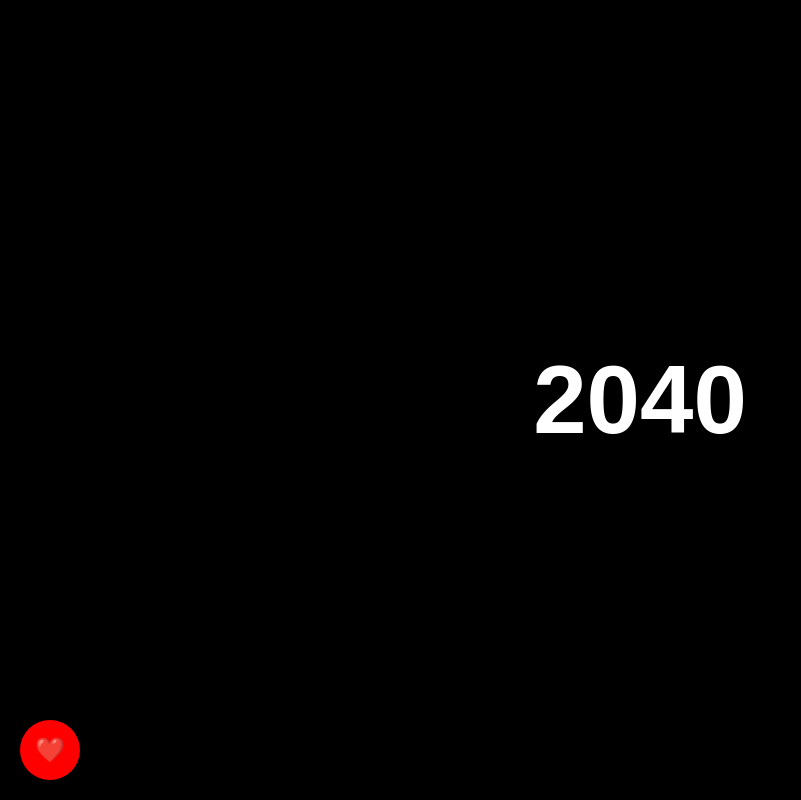
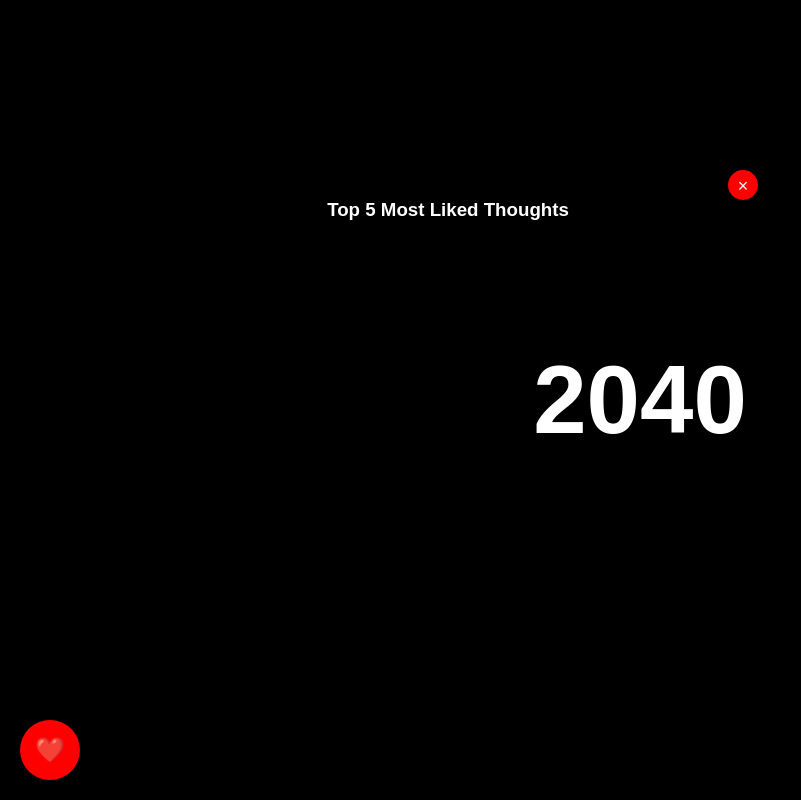
Before and after one commit to PumaTime/Puma-Vision-Vault, a plain HTML site: page index.html in a window 1280 px wide. Both pictures are taken after a click on the button "❤️". Shown: the whole page, without its empty margins (0-801 px from the left). Drawn offline with Linux system fonts and the light colour scheme; a web font is replaced by a local one.

Commit message:
Update index.html

```diff
--- a/index.html
+++ b/index.html
@@ -293,12 +293,12 @@
     transform: scale(1.1);
 }
 
-        .carousel-container {
+    .carousel-container {
     display: none;
     position: fixed;
-    bottom: 10%;
-    left: 5%;
-    width: 90%;
+    top: 20%;
+    left: 10%;
+    width: 80%;
     max-width: 600px;
     background: rgba(0, 0, 0, 0.8);
     color: #fff;
@@ -407,9 +407,6 @@
     <div class="carousel-content" id="carouselContent">No thoughts to display.</div>
 </div>
 
-        <!-- Carousel items will be dynamically added -->
-    </div>
-</div>
 
 <!-- Add a button to show the carousel -->
 <button class="carousel-button" onclick="showCarousel()">❤️</button>
@@ -561,18 +558,17 @@
         }
 
         function showCarousel() {
-    const carousel = document.getElementById('carousel');
-    if (carousel.style.display === 'none' || !carousel.style.display) {
-        updateCarousel();
-        carousel.style.display = 'flex';
+    const carouselContainer = document.getElementById('carouselContainer');
+    if (carouselContainer.style.display === 'none' || carouselContainer.style.display === '') {
+        updateCarousel(); // Populate the carousel
+        carouselContainer.style.display = 'block';
     } else {
-        carousel.style.display = 'none';
+        carouselContainer.style.display = 'none';
     }
 }
-
 function updateCarousel() {
-    const carousel = document.getElementById('carousel');
-    carousel.innerHTML = ''; // Clear existing items
+    const carouselContent = document.getElementById('carouselContent');
+    carouselContent.innerHTML = ''; // Clear existing items
 
     // Fetch all the thoughts and sort them by likes
     const bars = Array.from(document.querySelectorAll('.bar'));
@@ -605,7 +601,7 @@ function updateCarousel() {
         likes.textContent = `❤️ ${item.likeCount} likes`;
         carouselItem.appendChild(likes);
 
-        carousel.appendChild(carouselItem);
+        carouselContent.appendChild(carouselItem);
     });
 }
     </script>
```
